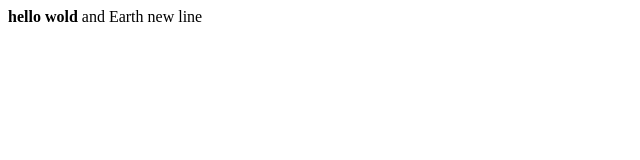
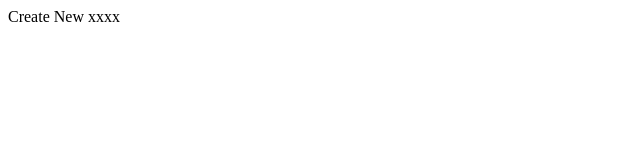
Before and after one commit to puttipongsri/HelloGit, a plain HTML site: page index.html in a window 1280 px wide. Shown: the whole page, without its empty margins (0-640 px from the left). Drawn offline with Linux system fonts and the light colour scheme.

Commit message:
Create new in index.html

```diff
--- a/index.html
+++ b/index.html
@@ -6,7 +6,6 @@
     <title>Document</title>
 </head>
 <body>
-    <b>hello wold </b> and Earth
-    new line
+    Create New xxxx
 </body>
 </html>
```
